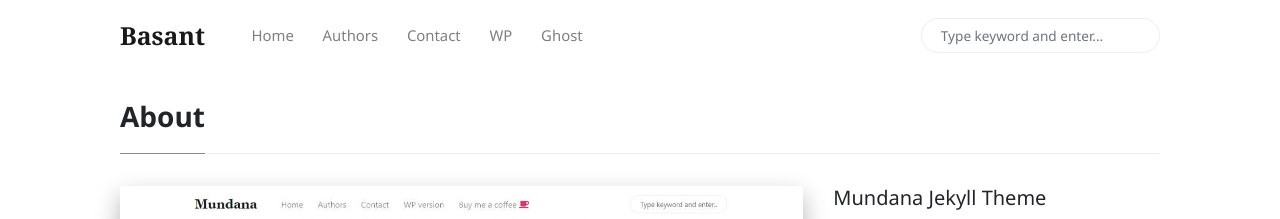
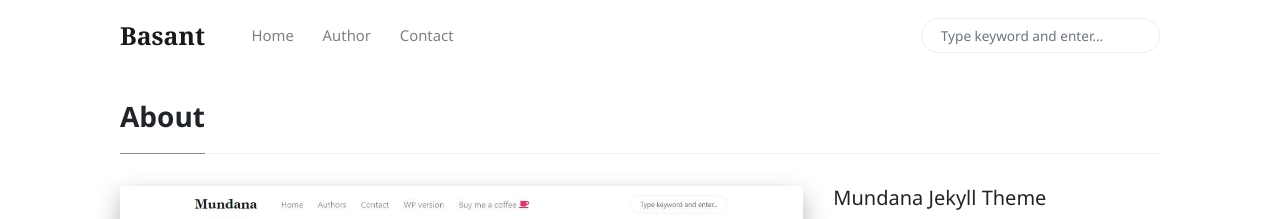
Before and after one commit to tara61062/tara61062.github.io, a Jekyll site: the page built from _pages/about.md, in a window 1280 px wide. Shown: the top 219 px of the page. Built offline with Jekyll 4.4.1, drawn with Linux system fonts in a browser that asks for light colours; nearby versions of some CDN libraries; comment, search, counter and statistics services are not loaded.

Commit message:
Update menu-header.html

```diff
--- a/_includes/menu-header.html
+++ b/_includes/menu-header.html
@@ -4,14 +4,8 @@
 <a class="nav-link" href="{{site.baseurl}}/index.html">Home</a>
 </li>
 <li class="nav-item">
-<a class="nav-link" href="{{site.baseurl}}/authors-list.html">Authors</a>
+<a class="nav-link" href="{{site.baseurl}}/authors-list.html">Author</a>
 </li>
 <li class="nav-item">
 <a class="nav-link" href="{{site.baseurl}}/contact.html">Contact</a>
 </li>
-<li class="nav-item">
-<a target="_blank" class="nav-link" href="https://www.wowthemes.net/themes/mundana-wordpress/">WP</a>
-</li>
-<li class="nav-item">
-<a target="_blank" class="nav-link" href="https://www.wowthemes.net/themes/mundana-ghost/">Ghost</a>
-</li>
```
